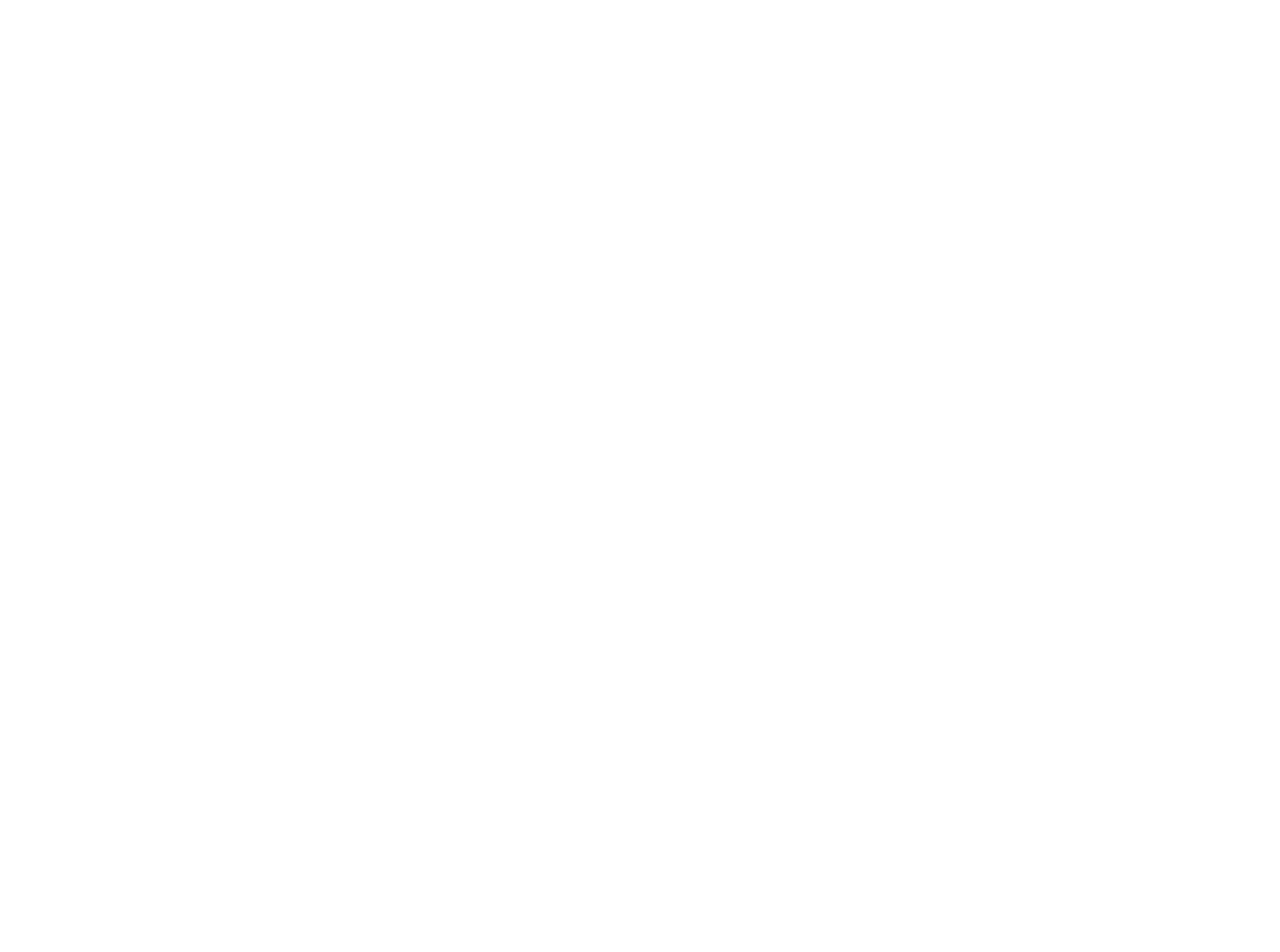
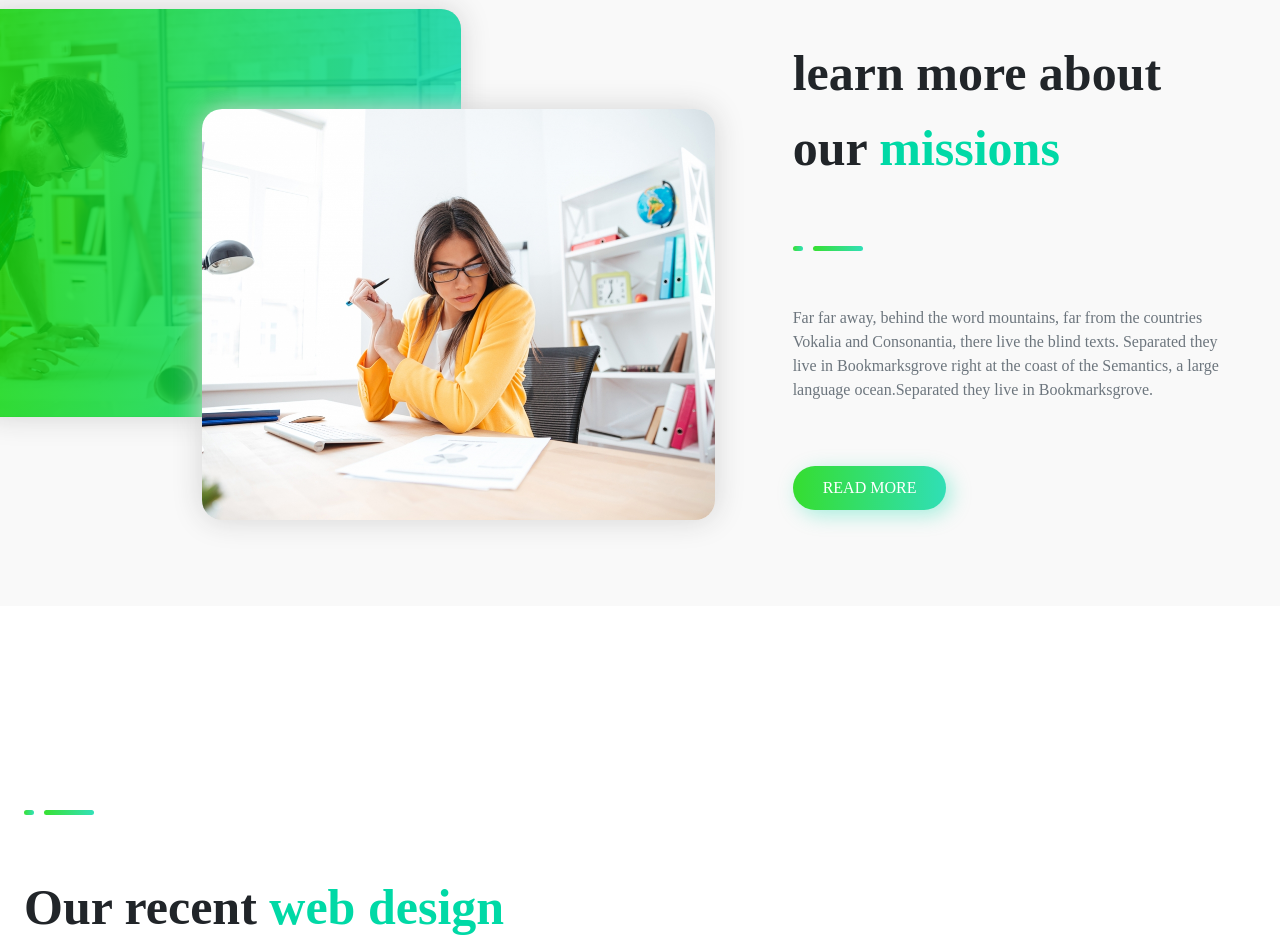
Before and after one commit to AliceColombari/proj-html-vuejs, a Vue app: page / in a window 1280 px wide. Shown: the part 1780-2732 px from the top of the page. Before the commit the page ends 1528 px from the top, so only its background shows below. Built offline with nearby package versions, Linux system fonts and the light colour scheme; a small style sheet from the web is missing.

Commit message:
complete second / third / fourth section

```diff
--- /dev/null
+++ b/src/components/FourthSection.vue
@@ -0,0 +1,120 @@
+<template>
+  <div class="section-fourth">
+    <div class="container-fluid my-5 py-5">
+
+      <!-- inizio top section -->
+      <div class="row align-items-end">
+
+        <!-- inizio sx -->
+        <div class="col-5 px-4">
+
+          <div class="divider my-5"></div>
+
+          <div class="title fw-bold">
+            Our recent <span class="ms-green">web design</span> &amp; some examples of past <span class="ms-green">projects</span>
+          </div>
+
+          <div class="divider my-5"></div>
+
+        </div>
+        <!-- fine sx -->
+
+        <!-- inizio dx -->
+        <div class="col-7">
+          <div class="text-secondary mb-5">
+            Far far away, behind the word mountains, far from the countries Vokalia and Consonantia, there live the blind texts. Separated they live in Bookmarksgrove right at the coast of the Semantics, a large language ocean.Separated they live in Bookmarksgrove.Far far away, behind the word mountains, far from the countries Vokalia and Consonantia, there live the blind texts. Separated they live in Bookmarksgrove.
+          </div>
+        </div>
+        <!-- fine dx -->
+      </div>
+      <!-- fine top section -->
+
+      <!-- inizio bottom section -->
+      <div class="row row-cols-4 g-1 mb-5 bottom">
+        <div v-for="(card,i) in cardData" :key="i">
+          <FourthSectionCard :cardInfo="card"/>
+        </div>
+      </div>
+      <!-- fine bottom section -->
+
+      <!-- pulsante leggi ancora -->
+      <div class="text-center">
+        <button class="ms-btn ms-btn-green my-5">READ MORE</button>
+      </div>
+
+    </div>
+  </div>
+</template>
+
+<script>
+
+import FourthSectionCard from './FourthSectionCard.vue';
+
+export default {
+  name : 'FourthSection',
+  components : {
+    FourthSectionCard
+  },
+  data(){
+    return{
+      cardData : [
+        {
+          img : 'ina-soulis-227104-unsplash-1024x1024.jpg',
+          title : 'The basket of flowers',
+          desc : ' Branding - marketing '
+        },
+        {
+          img : 'sunisa-misa-531163-unsplash-1024x1024.jpg',
+          title : 'A famous ferris wheel ',
+          desc : 'Marketing'
+        },
+        {
+          img : '355H-1024x1024.jpg',
+          title : 'Complementary colors',
+          desc : 'Branding - Marketing'
+        },
+        {
+          img : 'photo-1448932252197-d19750584e56-1024x1024.jpg',
+          title : 'Business prestige',
+          desc : 'Branding'
+        },
+        {
+          img : 'business-competition-PB366D8-1024x1024.jpg',
+          title : 'Colorful origami boats',
+          desc : 'Branding - Marketing'
+        },
+        {
+          img : 'cozy-sofa-in-living-room-PQR5AB9-1024x1024.jpg',
+          title : 'Modern Couch',
+          desc : 'Marketing'
+        },
+        {
+          img : 'aa9a4539-PQGJ7HU-1024x1024.jpg',
+          title : 'Hot air balloons',
+          desc : 'Branding - Marketing'
+        },
+        {
+          img : 'cody-davis-253928-unsplash-1024x1024.jpg',
+          title : 'Make Difference',
+          desc : 'Branding'
+        },
+      ]
+    }
+  }
+}
+</script>
+
+<style scoped lang="scss">
+
+@import '../style/general.scss';
+
+  .section-fourth {
+    overflow-x: hidden;
+
+    .title {
+      font-size: 50px;
+      font-family: "Quicksand";
+      font-weight: 600;
+    }
+  }
+</style>
--- /dev/null
+++ b/src/components/FourthSectionCard.vue
@@ -0,0 +1,72 @@
+<template>
+  <div class="section-card">
+    <div class="pointer">
+      <img :src="require(`../assets/image/${cardInfo.img}`)" alt="example" class="rounded rounded-3 w-100">
+      <div class="layover rounded rounded-3 d-flex flex-column justify-content-end text-white pb-5">
+        <div class="text">
+          <h4 class="text-capitalize fs-5 fw-bold">
+            {{cardInfo.title}}
+          </h4>
+          <p class="text-uppercase">
+            {{cardInfo.desc}}
+          </p>
+        </div>
+      </div>
+    </div>
+  </div>
+</template>
+
+
+<script>
+export default {
+  name : 'FourthSectionCard',
+  props : {
+    cardInfo : Object,
+  }
+}
+</script>
+
+
+<style scoped lang="scss">
+
+@import '../style/general.scss';
+
+  .section-card{
+    position: relative;
+    transition: all 1s;
+
+    &:hover{
+      transform: scale(1.1);
+      z-index: 9;
+    }
+
+    &:hover .layover{
+      visibility: visible;
+      opacity: 1;
+    }
+
+    .layover{
+      z-index: 99;
+      position: absolute;
+      top: 0;
+      left: 0;
+      width: 100%;
+      height: 100%;
+      background-image: linear-gradient(to right, rgba(7, 217, 0, 0.8) , rgba(0, 219, 168, 0.8));
+      visibility: hidden;
+      opacity: 0;
+      transition: opacity 1s;
+
+      .text{
+        position: absolute;
+        bottom: 10%;
+        left: 10%;
+        opacity: 0;
+
+        &:hover{
+            opacity: 1;
+        }
+      }
+    }
+  }
+</style>
--- a/src/components/MyMain.vue
+++ b/src/components/MyMain.vue
@@ -2,19 +2,25 @@
   <main>
       <FirstSection/>
       <SecondSection/>
+      <ThirdSection/>
+      <FourthSection/>
   </main>
 </template>
 
 <script>
 
 import FirstSection from './FirstSection.vue';
-import SecondSection from './SecondSection.vue'
+import SecondSection from './SecondSection.vue';
+import ThirdSection from './ThirdSection.vue';
+import FourthSection from './FourthSection.vue';
 
 export default {
     name: "MyMain",
     components: {
         FirstSection,
-        SecondSection
+        SecondSection,
+        ThirdSection,
+        FourthSection
 
     }
 
--- a/src/components/SecondSection.vue
+++ b/src/components/SecondSection.vue
@@ -1,6 +1,6 @@
 <template>
   <div class="section">
-    <div class="container-fluid">
+    <div class="container-fluid my-5 py-5">
       <div class="row my-5 g-0 align-items-center">
         <!-- inizio section sx -->
         <div class="col-5 px-4">
@@ -25,7 +25,7 @@
                   <i :class="data.icon" class="mb-4"></i>
                   <!-- scorro titolo e testo sottostante -->
                   <h4 class="title fs-3 mb-2">{{data.title}}</h4>
-                  <p class="my_fs">{{data.text}}</p>
+                  <p class="my_fs text-secondary">{{data.text}}</p>
                 </div>
               </div>
             </div>
--- /dev/null
+++ b/src/components/ThirdSection.vue
@@ -0,0 +1,85 @@
+<template>
+  <div class="section-third">
+    <div class="container-fluid my-5 py-5">
+      <div class="row g-0 align-items-center">
+
+        <!-- inizio sx -->
+        <div class="container-images col-7 left pe-5 position-relative">
+          <div class="position-relative">
+            <img src="../assets/image/busy-architect-PYVKWM4-1024x872.jpg" alt="business man">
+            <div class="overlay"></div>
+          </div>
+          <img class="img-woman" src="../assets/image/businesswoman-analysing-document-P8WSNMC-1024x820.jpg" alt="business woman">
+        </div>
+        <!-- fine sx -->
+
+        <!-- inizio dx -->
+        <div class="col-5 p-5">
+          <div class="title fw-bold">
+            learn more about our <span class="ms-green">missions</span>
+          </div>
+
+          <div class="divider my-5"></div>
+
+          <div class="text-secondary mb-3">Far far away, behind the word mountains, far from the countries Vokalia and Consonantia, there live the blind texts. Separated they live in Bookmarksgrove right at the coast of the Semantics, a large language ocean.Separated they live in Bookmarksgrove.</div>
+
+          <button class="ms-btn ms-btn-green mt-5">
+            READ MORE
+          </button>
+        </div>
+        <!-- fine dx -->
+      </div>
+
+
+    </div>
+  </div>
+</template>
+
+
+<script>
+export default {
+  name : 'ThirdSection'
+}
+</script>
+
+
+<style scoped lang="scss">
+
+@import '../style/general.scss';
+
+  .section-third {
+    background-color: #f9f9f9;
+
+    img {
+      border-radius: 20px;
+      box-shadow: 0 0 30px lightgray;
+      width: 70%;
+    }
+
+    .title {
+      font-size: 50px;
+      font-family: "Quicksand";
+      font-weight: 600;
+    }
+  }
+  .container-images {
+    left: -30px;
+    margin-bottom: 120px;
+
+    .overlay {
+      position: absolute;
+      top: 0;
+      left: 0;
+      width: 70%;
+      height: 100%;
+      border-radius: 20px;
+      background-image: linear-gradient(to right, rgba(7, 217, 0, 0.8) , rgba(0, 219, 168, 0.8));
+    }
+
+    .img-woman {
+      position: absolute;
+      top: 100px;
+      left: 30%;
+    }
+  }
+</style>
```
